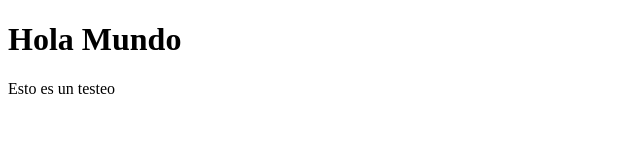
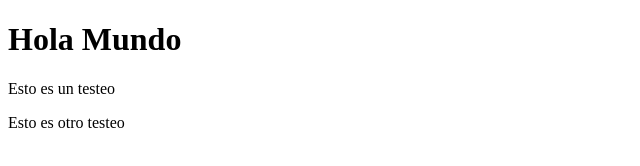
Before and after one commit to daver1984/myapp, a plain HTML site: page index.html in a window 1280 px wide. Shown: the whole page, without its empty margins (0-640 px from the left). Drawn offline with Linux system fonts and the light colour scheme.

Commit message:
Se modifica párrafo con nuevo contenido de testeo

```diff
--- a/index.html
+++ b/index.html
@@ -6,5 +6,6 @@
 <body>
     <h1>Hola Mundo</h1>
     <p>Esto es un testeo</p>
+    <p>Esto es otro testeo</p>
 </body>
 </html>
```
